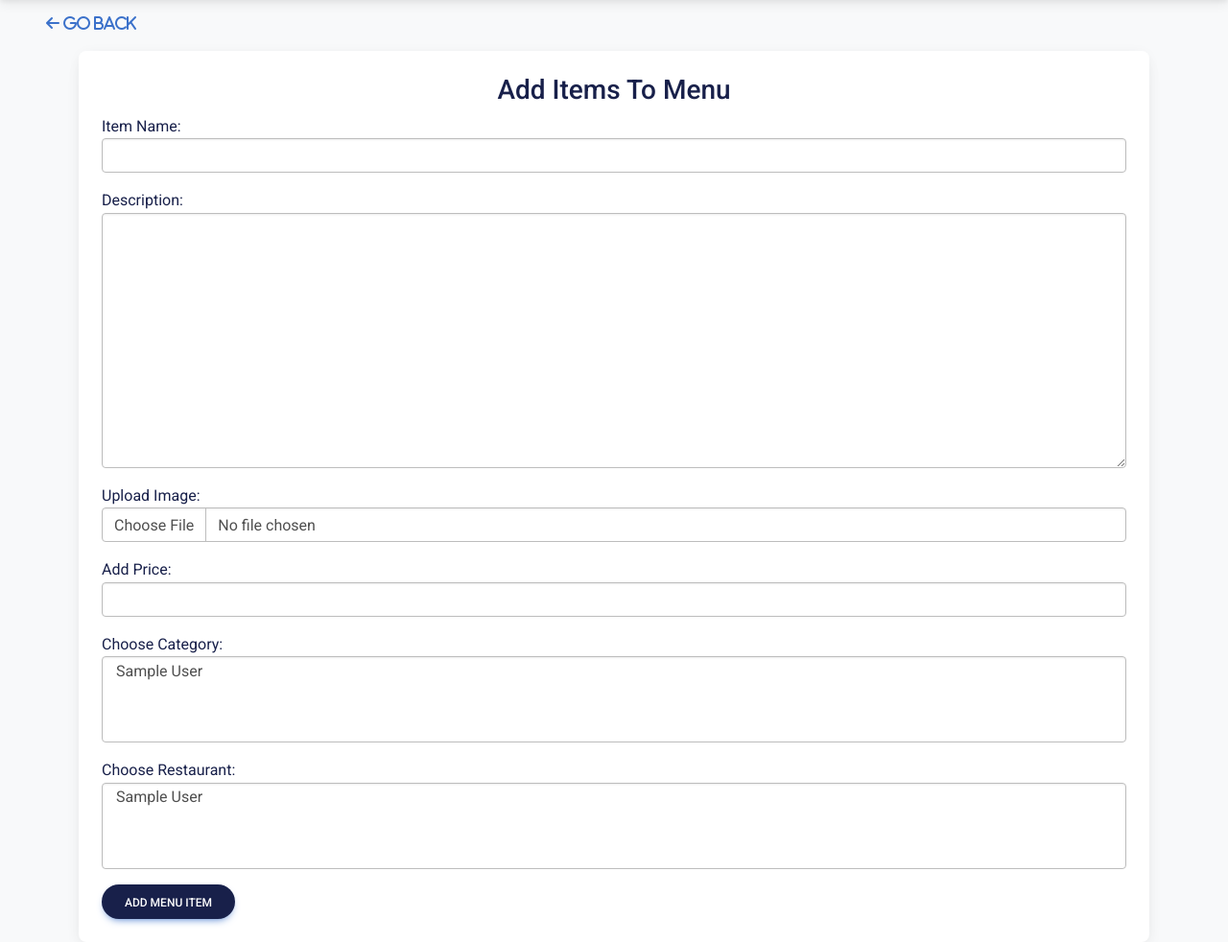
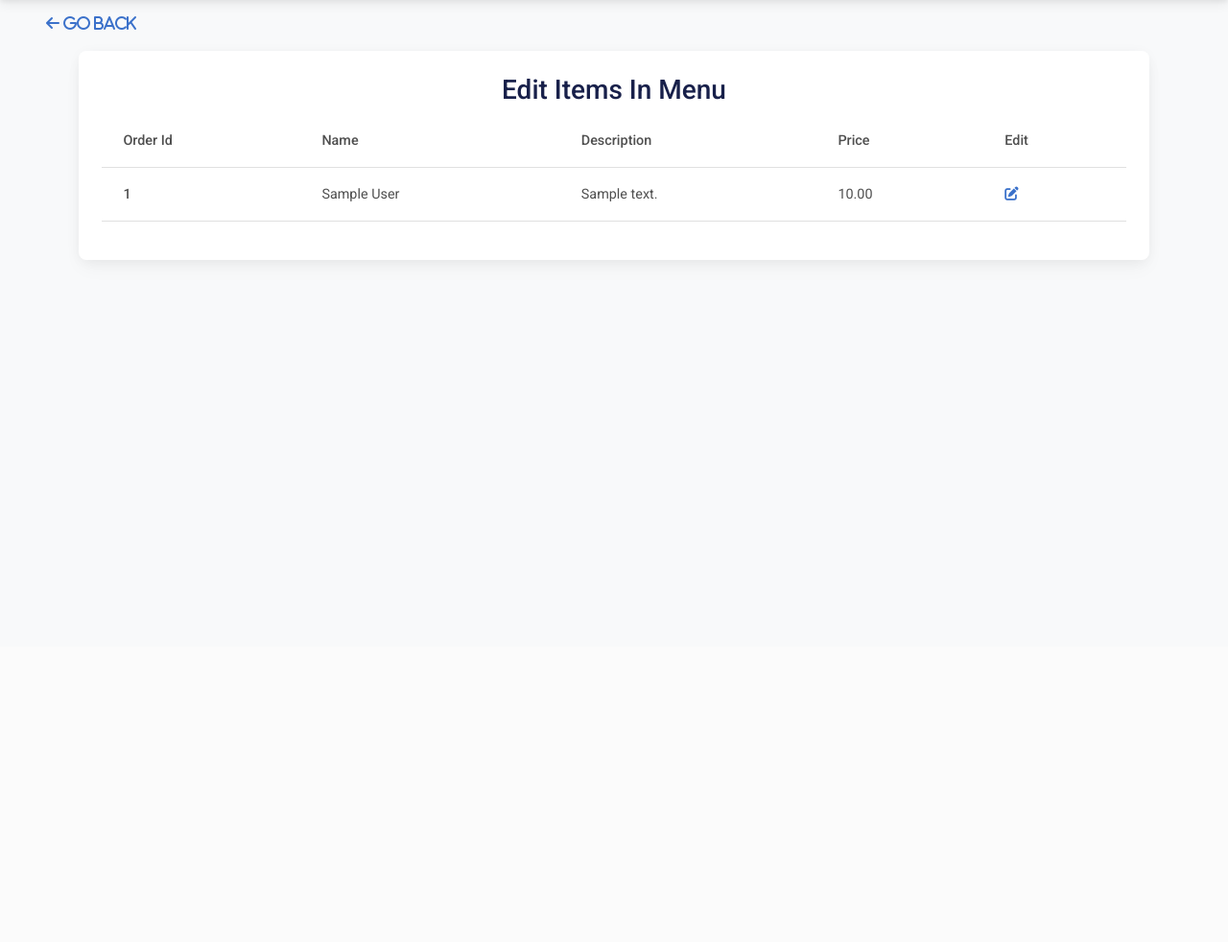
Before and after one commit to niclastanskanen/HELLO-FOODY, a Django app: template restaurant/templates/restaurant/edit-menu.html in a window 1280 px wide. Shown: the part 126-1108 px from the top of the page at 96% size. After the commit the page ends 402 px from the top, so only its background shows below. Run offline with Django 4.2, Linux system fonts and the light colour scheme; the template is opened without the code that fills it: values that come from a table or form of the project are taken from there, others are empty; tables that the repository leaves empty hold one stand-in row (values such as "Sample post").

Commit message:
add edit menu in restaurant template

```diff
--- a/restaurant/templates/restaurant/edit-menu.html
+++ b/restaurant/templates/restaurant/edit-menu.html
@@ -7,19 +7,34 @@
 <div class="container pt-3">
     <div class="card">
         <div class="card-body">
-            <h3 class="card-title text-center">Add Items To Menu</h3>
-            {% if submitted %}
-            Your Menu Item Was Added Succefully!
-            {% else %}
-            <div>
-                <form method="post">
-                    {% csrf_token %}
-                    {{ form.as_p }}
-                    <button type="submit" class="btn btn-primary btn-rounded">Add Menu Item</button>
-                </form>
-                {% endif %}
+            <h3 class="card-title text-center">Edit Items In Menu</h3>
+            <div id="dataTable" class="table-responsive table mt-2" role="grid" aria-describedby="dataTable_info">
+                <table id="dataTable" class="table my-0">
+                    <thead>
+                        <tr>
+                            <th>Order Id</th>
+                            <th>Name</th>
+                            <th>Description</th>
+                            <th>Price</th>
+                            <th>Edit</th>
+                        </tr>
+                    </thead>
+                    <tbody>
+                        {% for item in menu_items %}
+                        <tr>
+                            <th>{{ item.pk }}</th>
+                            <td>{{ item.name }}</td>
+                            <td>{{ item.description }}</td>
+                            <td>{{ item.price }}</td>
+                            <td><a href="#"><i class="fas fa-edit"></i></a></td>
+
+                        </tr>
+                        {% endfor %}
+                    </tbody>
+                </table>
             </div>
         </div>
     </div>
 </div>
+
 {% endblock content %}
```
Also changed, not shown: restaurant/views.py (+14 -4 lines).
